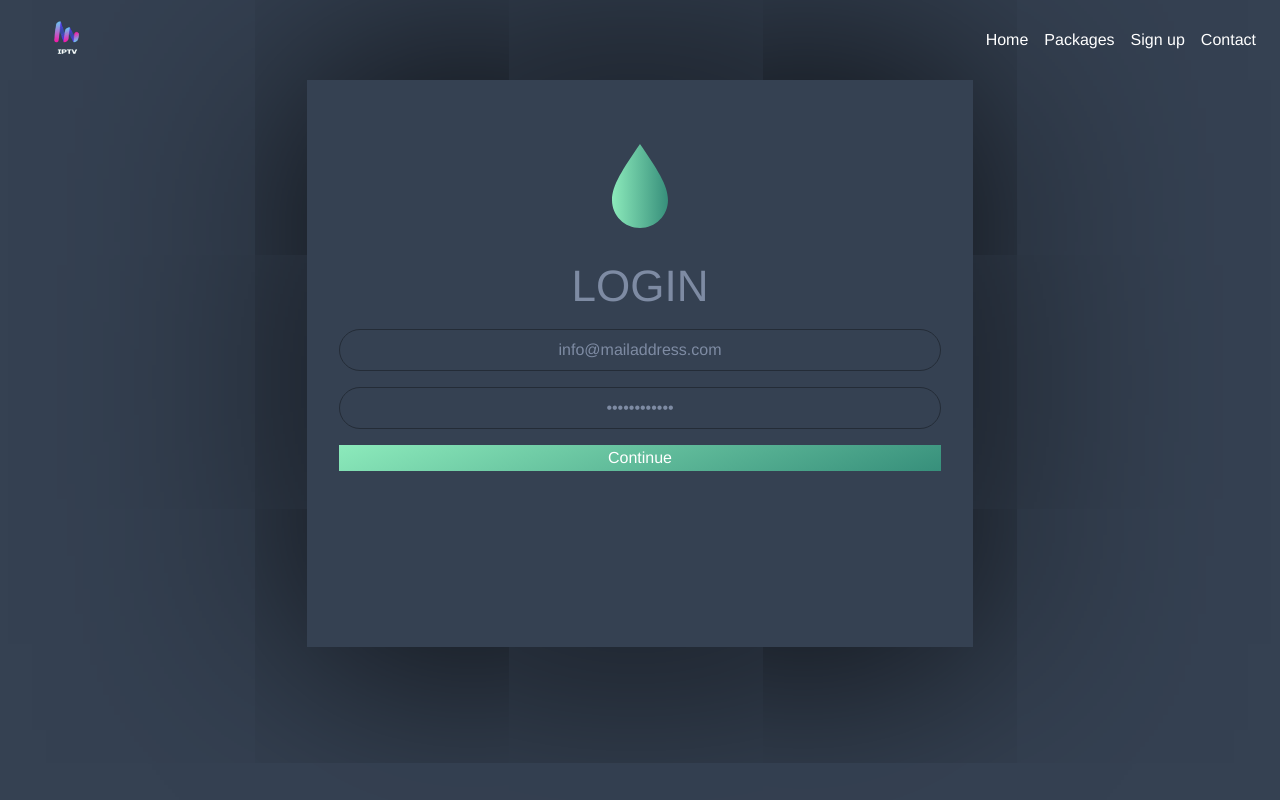
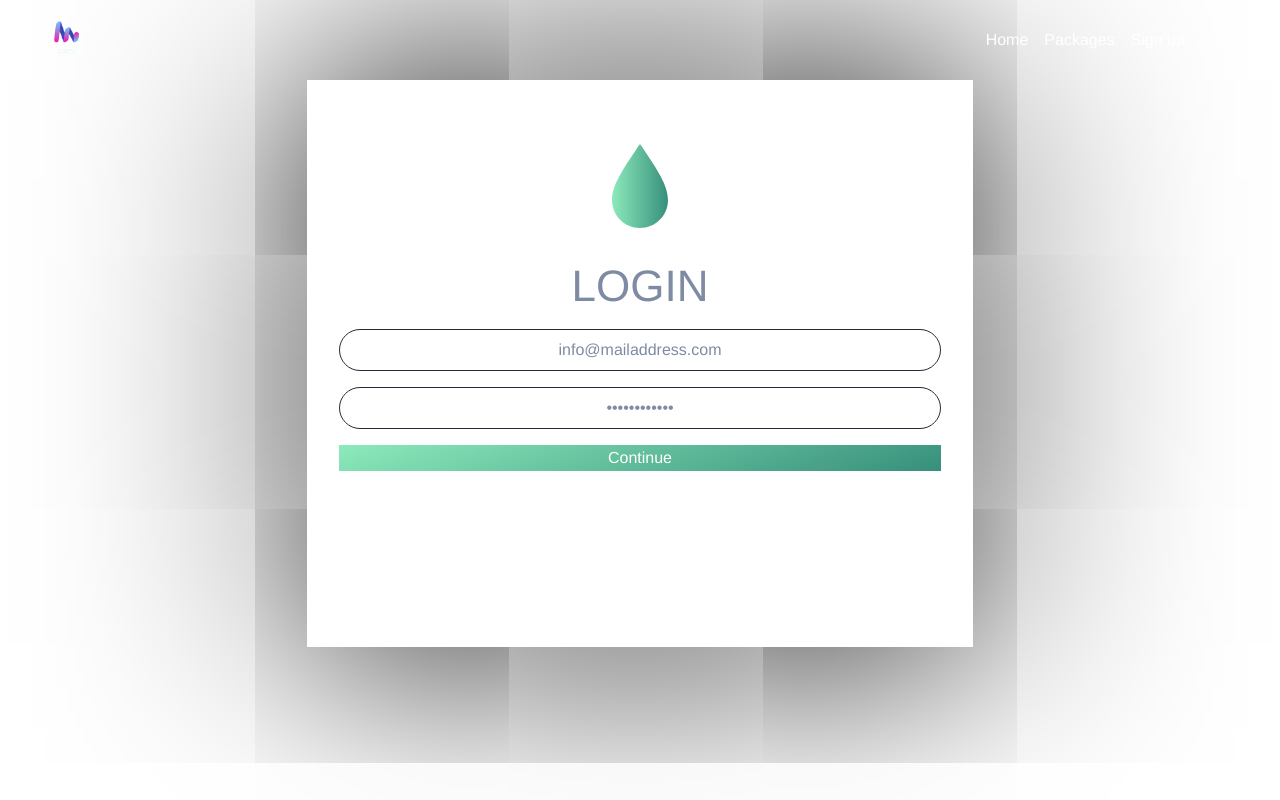
Before and after one commit to chraibimo/Iptv, a PHP site: page /login.html in a window 1280 px wide. Run offline with PHP 8.4, Linux system fonts and the light colour scheme; some libraries are stand-ins or nearby versions.

Commit message:
Update styles.css

```diff
--- a/styles.css
+++ b/styles.css
@@ -1,6 +1,5 @@
 /* Variables */
 :root {
-    --base-bgcolor: #354152;
     --base-color: #7e8ba3;
     --base-font-weight: 300;
     --base-font-size: 1rem;
@@ -23,7 +22,6 @@
   }
 
   body {
-    background-color: var(--base-bgcolor);
     color: var(--base-color);
     font: var(--base-font-weight) var(--base-font-size)/var(--base-line-height) var(--base-font-family), var(--base-font-family-fallback);
     margin: 0;
```
